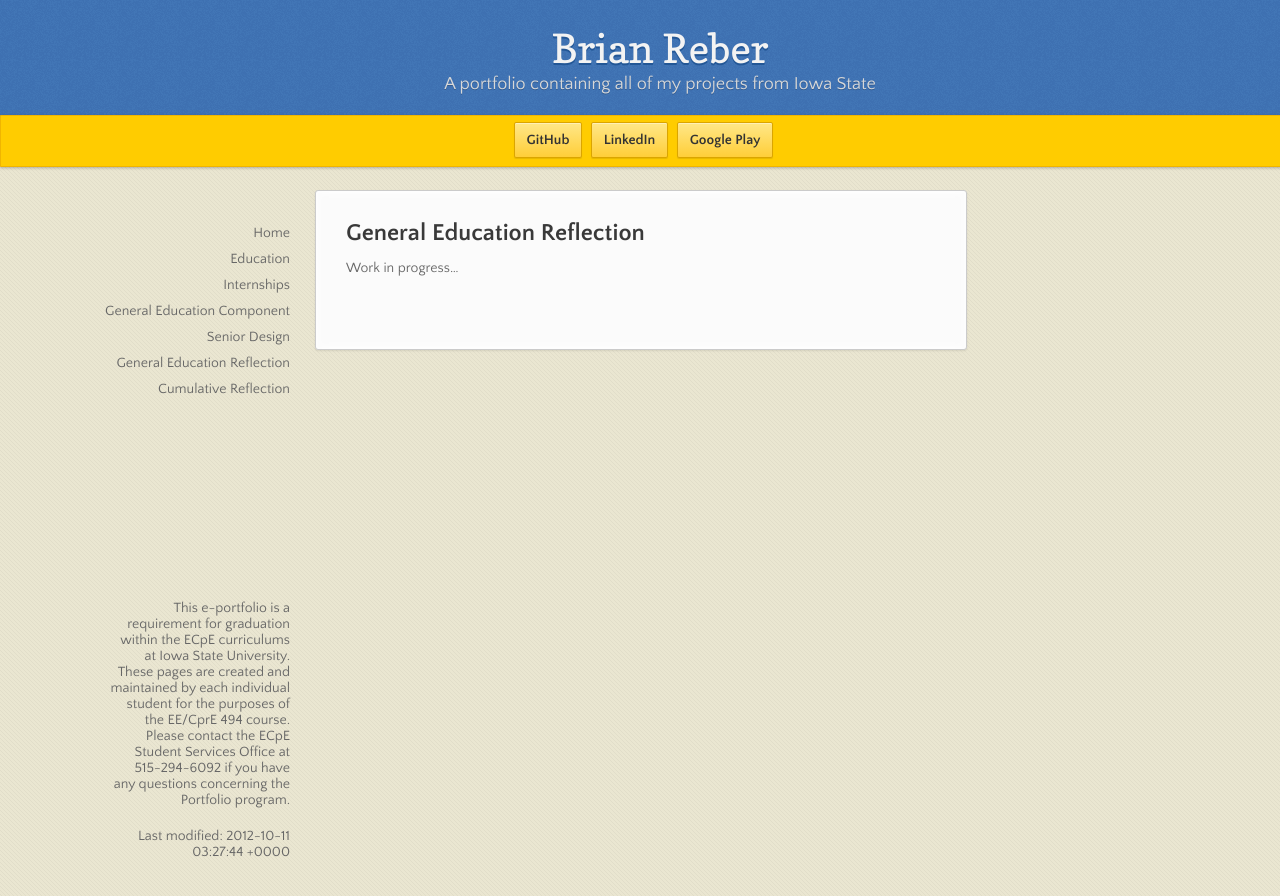
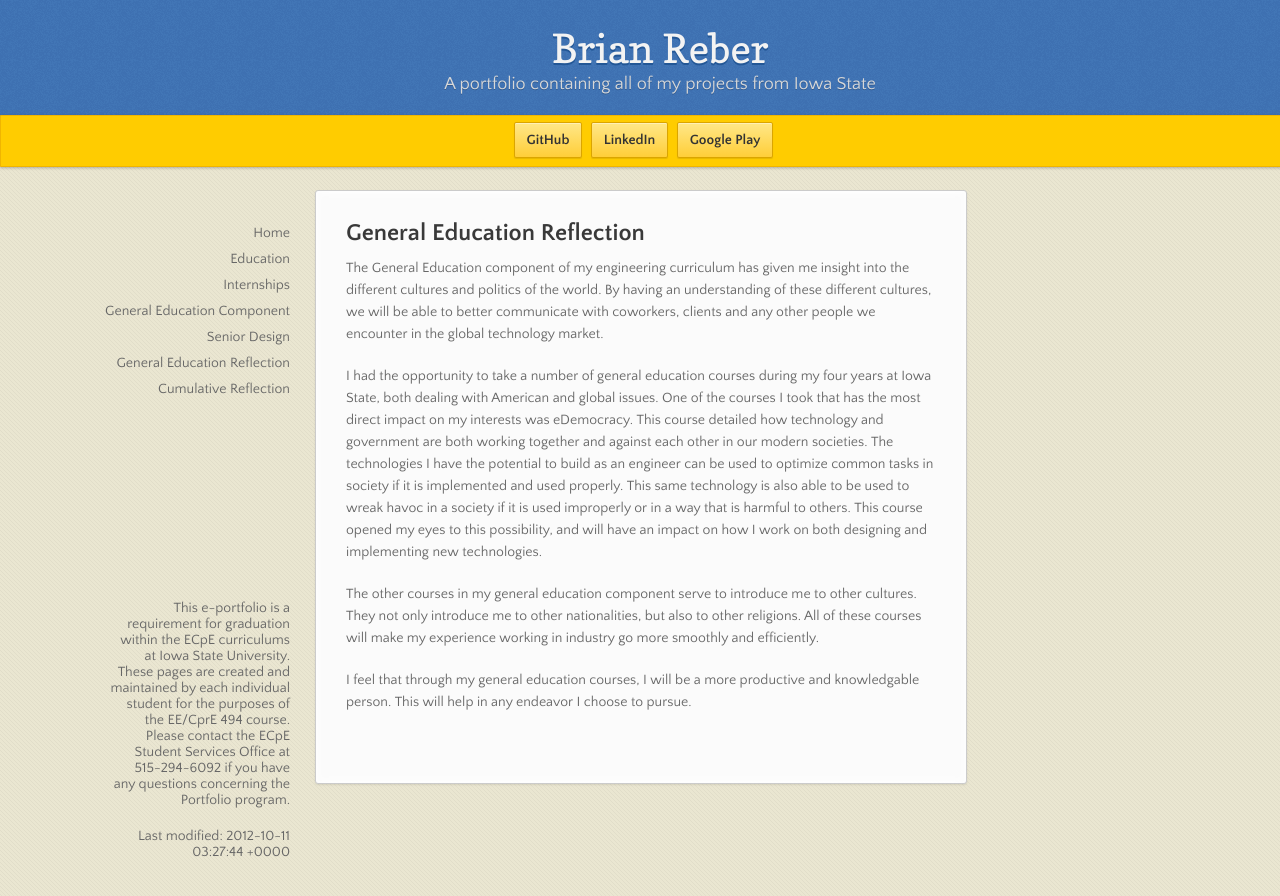
Before and after one commit to breber/school, a Jekyll site: the page built from _posts/2012-10-05-GeneralEducationReflection.md, in a window 1280 px wide. Shown: the top 896 px of the page. Built offline with Jekyll 4.4.1, drawn with Linux system fonts in a browser that asks for light colours; Markdown is read by kramdown in place of the engine named in the settings.

Commit message:
Add content to the General Education reflection

```diff
--- a/_posts/2012-10-05-GeneralEducationReflection.md
+++ b/_posts/2012-10-05-GeneralEducationReflection.md
@@ -7,4 +7,10 @@ category: general
 
 ## General Education Reflection
 
-Work in progress...
+The General Education component of my engineering curriculum has given me insight into the different cultures and politics of the world. By having an understanding of these different cultures, we will be able to better communicate with coworkers, clients and any other people we encounter in the global technology market.
+
+I had the opportunity to take a number of general education courses during my four years at Iowa State, both dealing with American and global issues. One of the courses I took that has the most direct impact on my interests was eDemocracy. This course detailed how technology and government are both working together and against each other in our modern societies. The technologies I have the potential to build as an engineer can be used to optimize common tasks in society if it is implemented and used properly. This same technology is also able to be used to wreak havoc in a society if it is used improperly or in a way that is harmful to others. This course opened my eyes to this possibility, and will have an impact on how I work on both designing and implementing new technologies.
+
+The other courses in my general education component serve to introduce me to other cultures. They not only introduce me to other nationalities, but also to other religions. All of these courses will make my experience working in industry go more smoothly and efficiently.
+
+I feel that through my general education courses, I will be a more productive and knowledgable person. This will help in any endeavor I choose to pursue.
```
